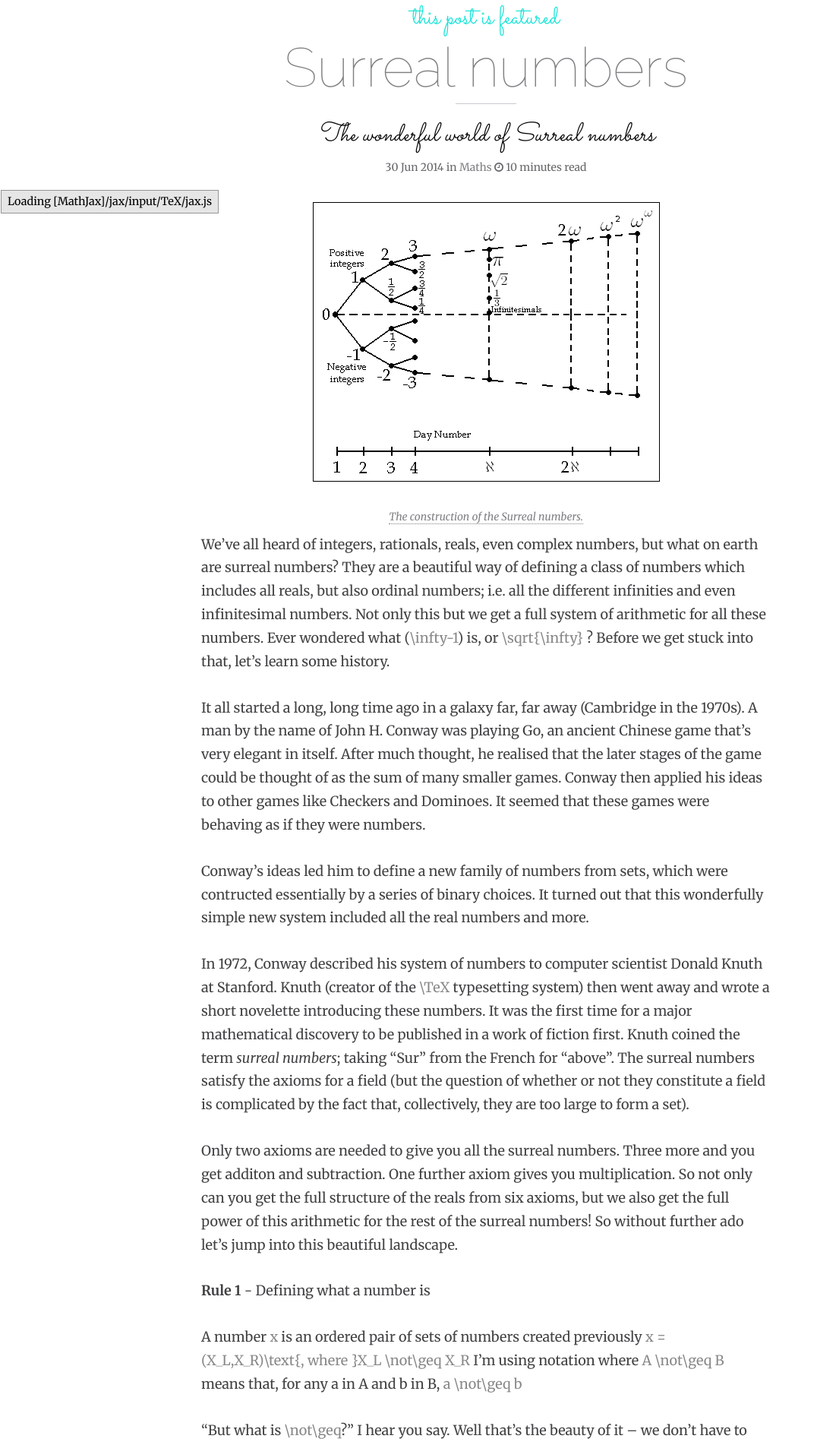
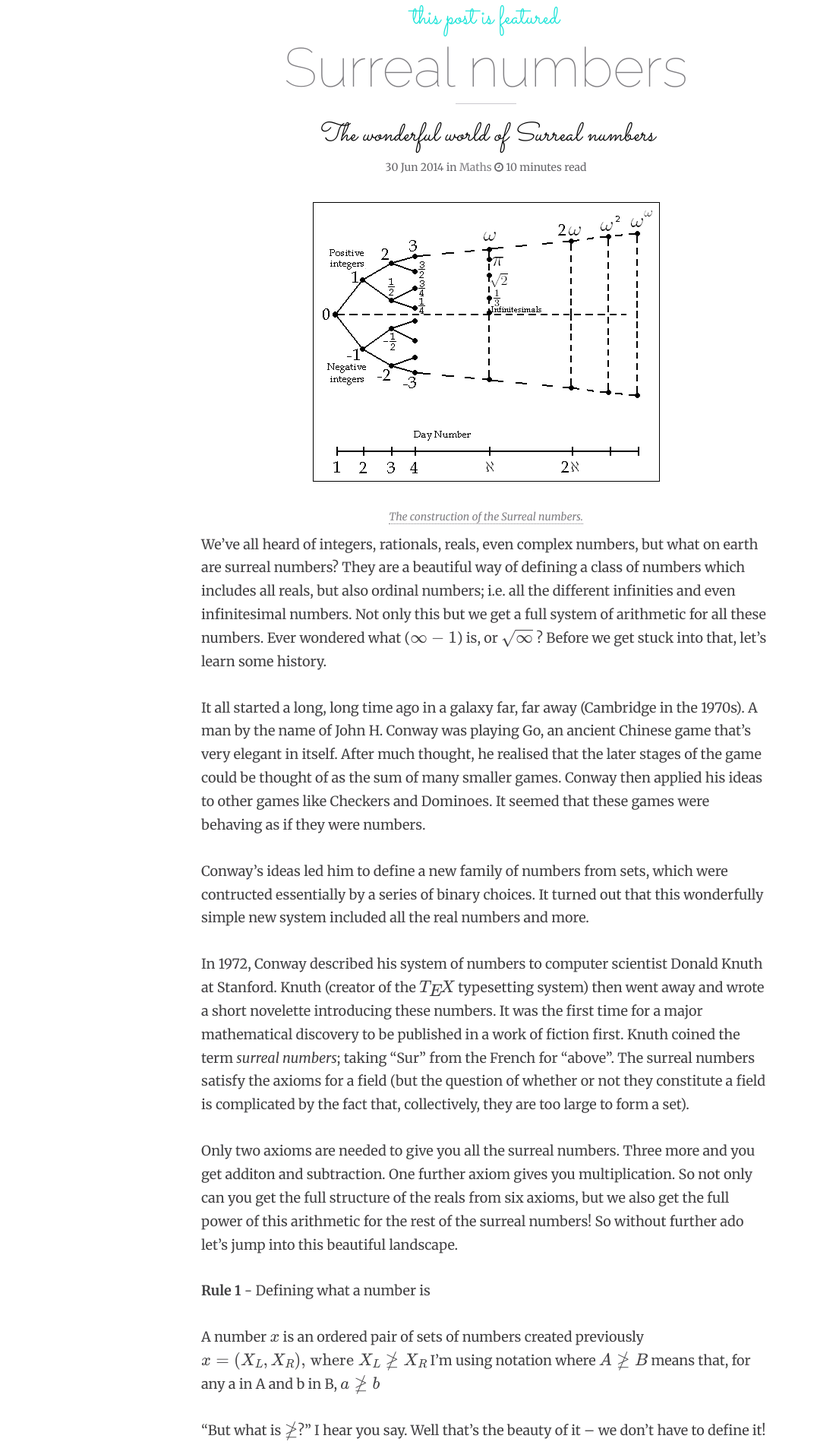
Before and after one commit to ianopolous/ianopolous.github.io, a Jekyll site: the page built from _posts/2014-06-30-surreal.md, in a window 1280 px wide. Shown: the part 617-2519 px from the top of the page at 76% size, without its empty margins (0-1076 px from the left). Built offline with Jekyll 4.4.1, drawn with Linux system fonts in a browser that asks for light colours; nearby versions of some CDN libraries; formulas are drawn with MathJax 3; part of the change alters nothing that is shown.

Commit message:
better solution

```diff
--- a/_includes/head.html
+++ b/_includes/head.html
@@ -48,7 +48,7 @@
 
 {% if page.mathjax %}
 <!--Load Mathjax-->
-<script type="text/javascript" src="{{ site.url }}/assets/js/MathJax.js"></script>
+<script type="text/javascript" src="https://cdn.mathjax.org/mathjax/latest/MathJax.js?config=TeX-AMS-MML_HTMLorMML"></script>
         <script>
         MathJax.Hub.Config({
             config: ["MMLorHTML.js"],
```
